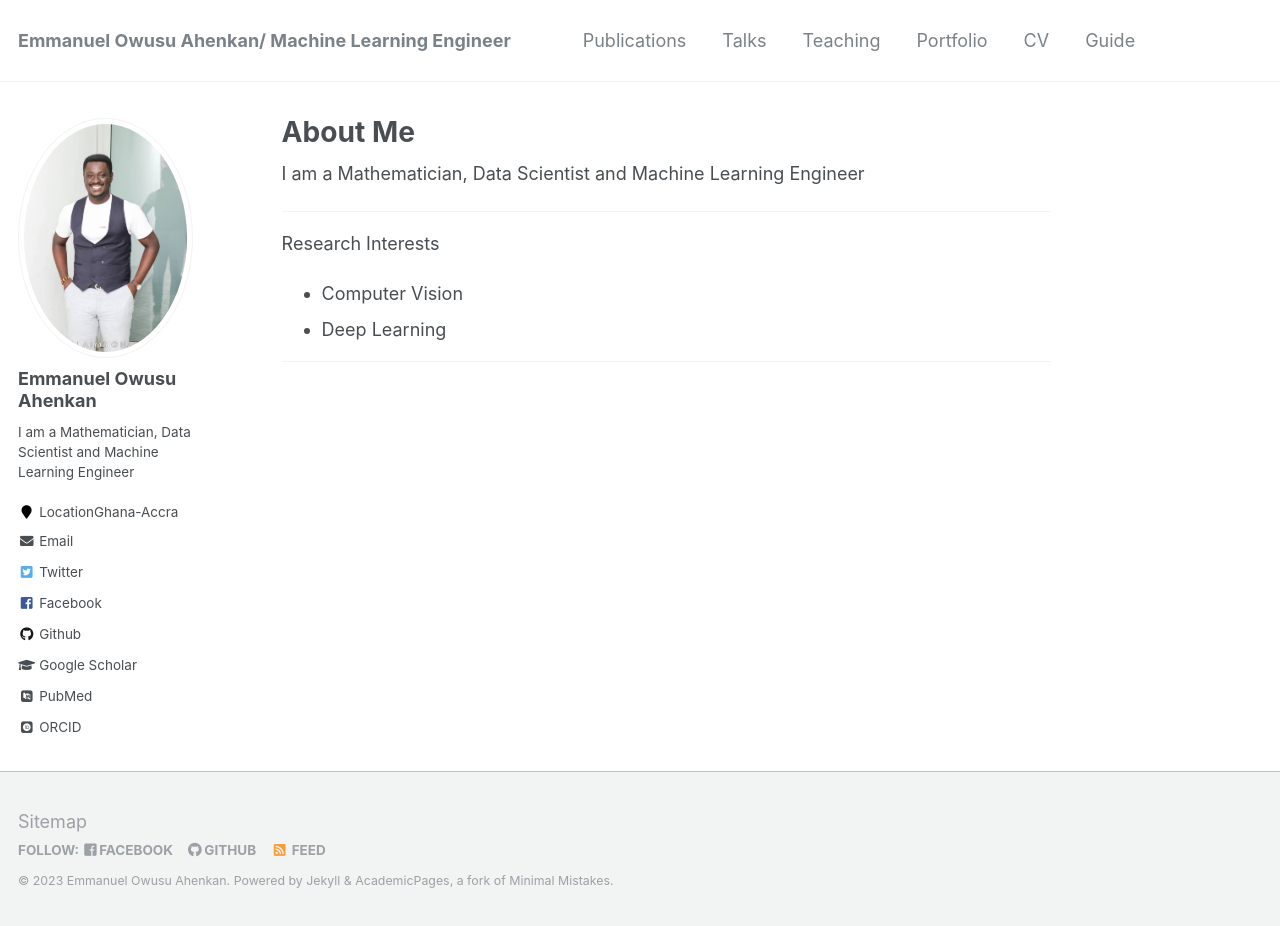
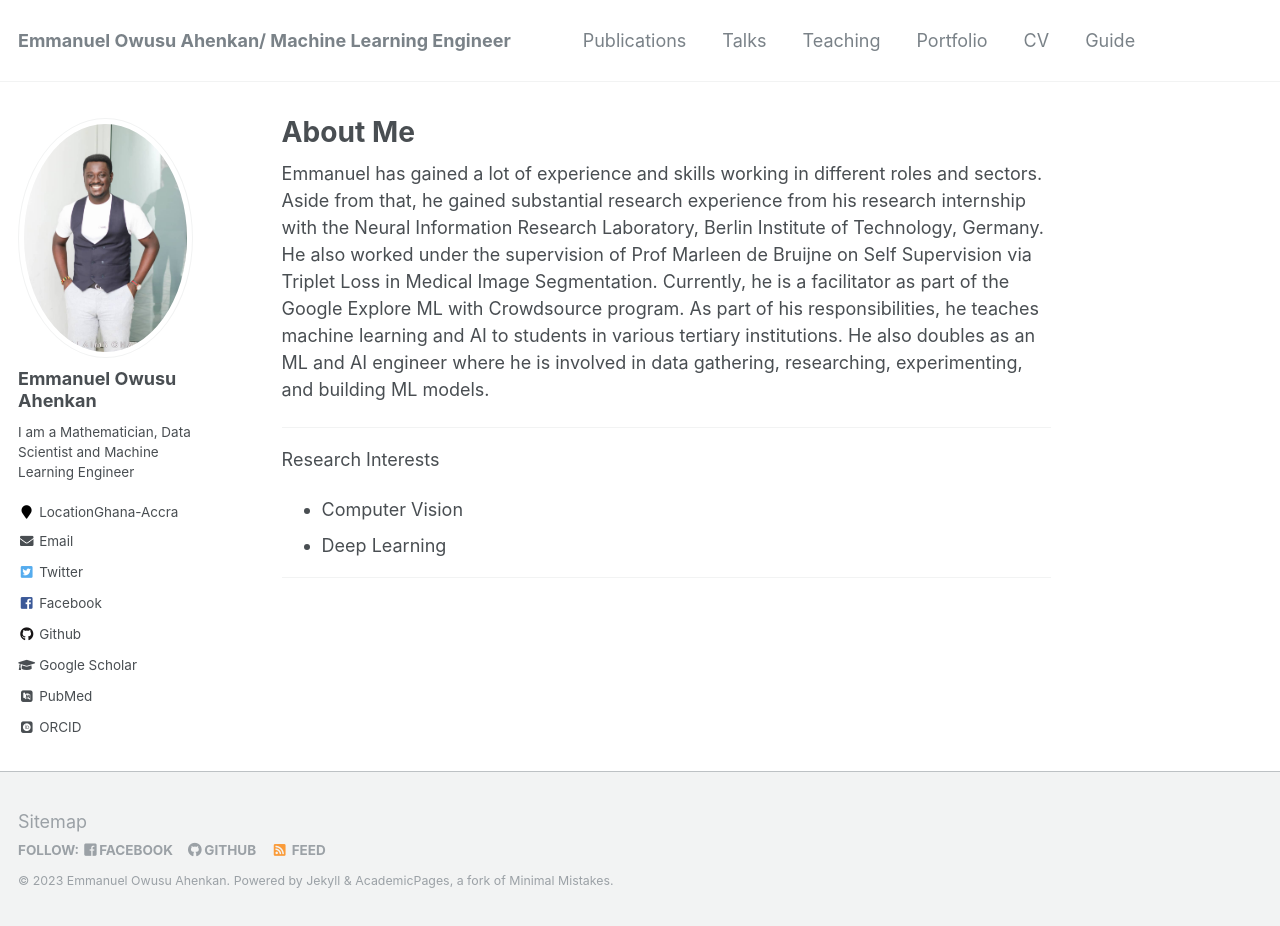
Before and after one commit to EmmanuelOwusu/EmmanuelOwusu.github.io, a Jekyll site: the page built from _pages/about.md, in a window 1280 px wide and 926 px high. Built offline with Jekyll 4.4.1, drawn with Linux system fonts in a browser that asks for light colours; some web fonts are replaced.

Commit message:
Update about.md

```diff
--- a/_pages/about.md
+++ b/_pages/about.md
@@ -9,7 +9,10 @@ redirect_from:
 ---
 
 
-I am a Mathematician, Data Scientist and Machine Learning Engineer
+Emmanuel has gained a lot of experience and skills working in different roles and sectors.
+Aside from that, he gained substantial research experience from his research internship with the Neural Information Research Laboratory, Berlin Institute of Technology, Germany. He also worked under the supervision of Prof Marleen de Bruijne on Self Supervision via Triplet Loss in Medical Image Segmentation.
+Currently, he is a facilitator as part of the Google Explore ML with Crowdsource program. As part of his responsibilities, he teaches machine learning and AI to students in various tertiary institutions.
+He also doubles as an ML and AI engineer where he is involved in data gathering, researching, experimenting, and building  ML models.
 
 
 
```
